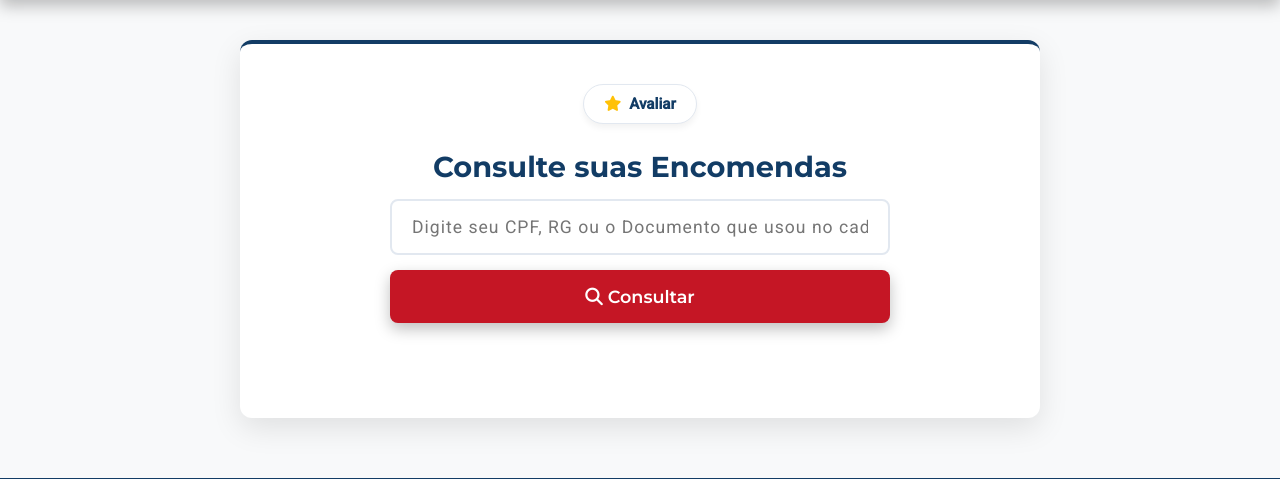
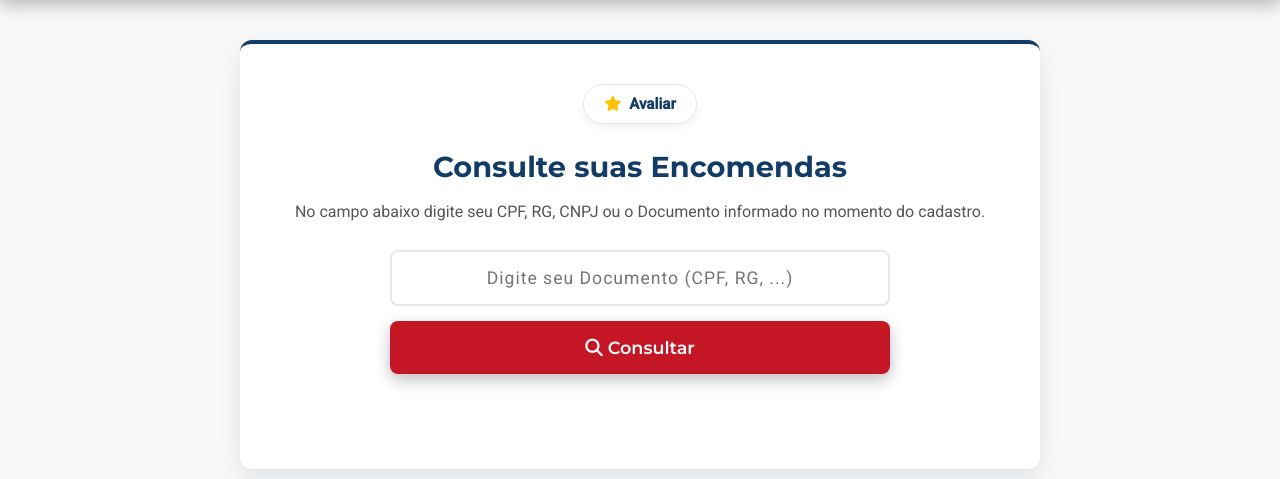
Before and after one commit to LuanHOS/sistema-drogafoz, a Django app: page /consulta/ in a window 1280 px wide. Shown: the part 85-564 px from the top of the page. Run offline with Django 5.2, Linux system fonts and the light colour scheme; parts of the project's set-up code (start-up, migrations or seed data) failed here and were passed over; some libraries are stand-ins or nearby versions.

Commit message:
Mudança na home e no consulta

```diff
--- a/templates/publica/consulta.html
+++ b/templates/publica/consulta.html
@@ -365,13 +365,14 @@
             </a>
 
             <h2>Consulte suas Encomendas</h2>
+            <p>No campo abaixo digite seu CPF, RG, CNPJ ou o Documento informado no momento do cadastro.</p>
 
             <form method="post" class="input-group">
                 {% csrf_token %}
                 <input
                     type="text"
                     name="q"
-                    placeholder="Digite seu CPF, RG ou o Documento que usou no cadastro"
+                    placeholder="Digite seu Documento (CPF, RG, ...)"
                     value="{{ query|default:'' }}"
                     required
                     oninput="this.value = this.value.replace(/[^0-9]/g, '')"
```
